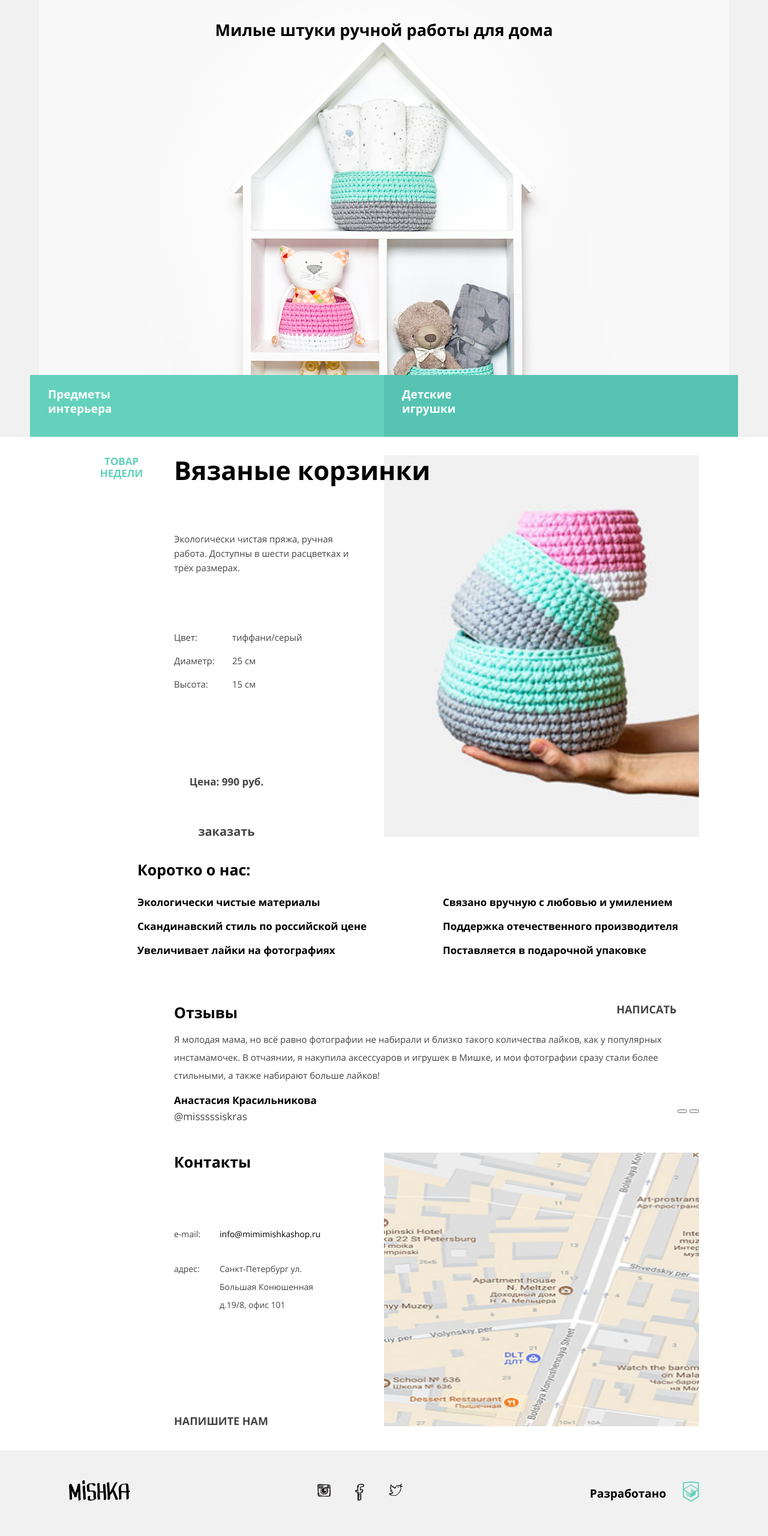
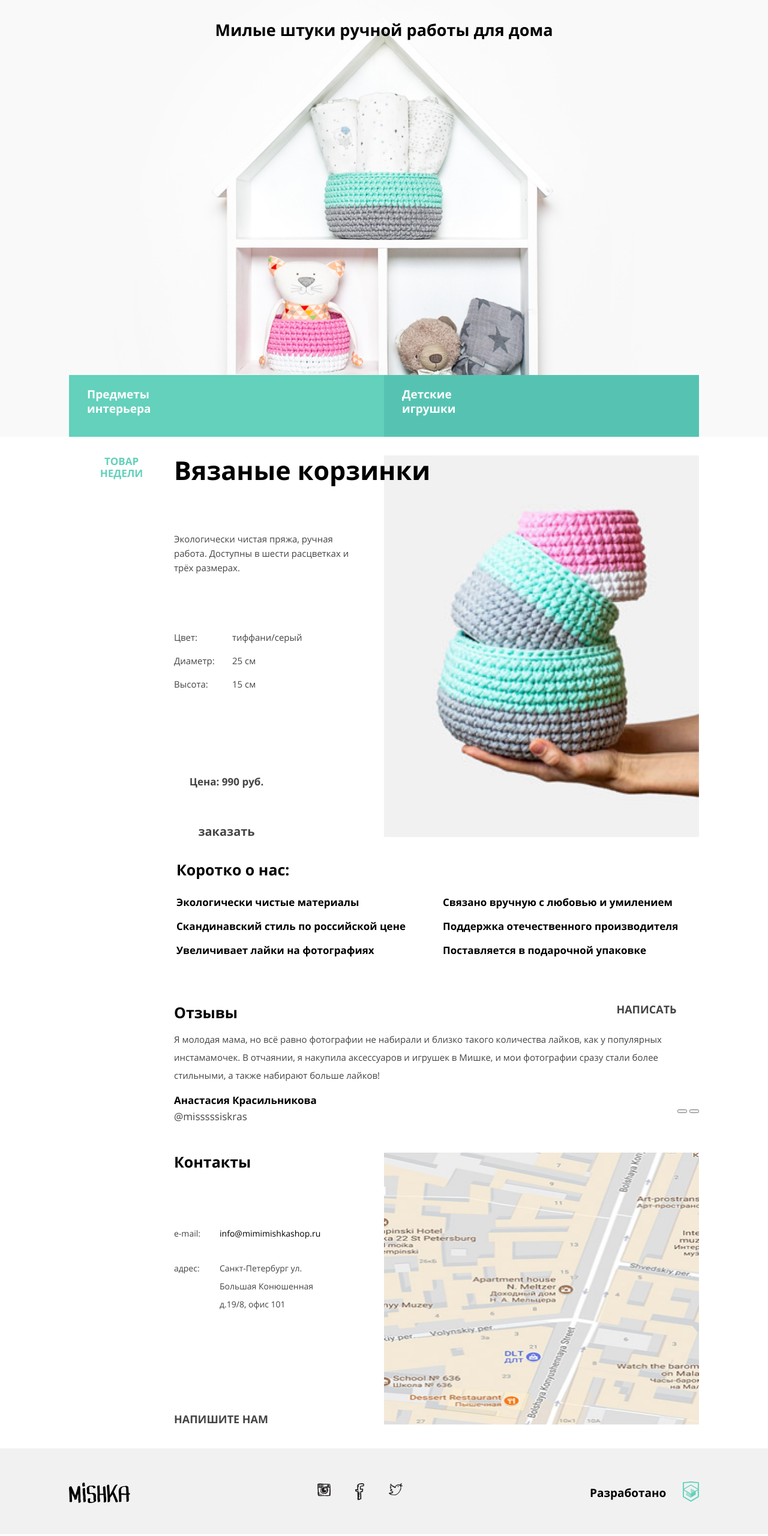
Before and after one commit to vital0101/1848215-mishka-24, a plain HTML site: page source/index.html in a window 1280 px wide. Shown: the part 226-2786 px from the top of the page at 60% size. Drawn offline with nearby package versions, Linux system fonts and the light colour scheme; files that its build step writes are made by us from their sources.

Commit message:
добавил класс container

```diff
--- a/source/index.html
+++ b/source/index.html
@@ -13,7 +13,7 @@
   <section class="intro">
     <h1 class="visually-hidden">Главная страница</h1>
     <header class="page-header">
-      <div class="page-header__wrapper">
+      <div class="container">
         <nav class="page-header__main-navigation main-navigation">
           <a class="main-navigation__logo-link" aria-label="Главная страница.">
             <img class="main-navigation__logo-image-mobile" src="./img/mishka-logo-mobile.svg"
@@ -65,7 +65,7 @@
       </div>
     </header>
     <section class="lead lead--background-image">
-      <div class="lead__wrapper">
+      <div class="lead__wrapper container">
         <h2 class="lead__title">Милые штуки ручной работы для дома</h2>
         <div class="lead__link-wrapper">
           <a class="lead__link lead__link--interior" href="#">
@@ -80,7 +80,7 @@
   </section>
   <main class="page-main">
     <section class="promo">
-      <div class="promo__wrapper">
+      <div class="promo__wrapper container">
         <h2 class="promo__title">Вязаные корзинки</h2>
         <span class="promo__label">товар недели</span>
         <p class="promo__text">Экологически чистая пряжа,
@@ -106,7 +106,7 @@
       </div>
     </section>
     <section class="about-us">
-      <div class="about-us__wrapper">
+      <div class="container">
         <h2 class="about-us__title">Коротко о нас:</h2>
         <ul class="about-us__list">
           <li class="about-us__item">Экологически чистые материалы</li>
@@ -119,7 +119,7 @@
       </div>
     </section>
     <section class="review">
-      <div class="review__wrapper slider">
+      <div class="review__wrapper container slider">
         <h2 class="slider__title">Отзывы</h2>
         <div class="slider__list">
           <blockquote class="slider__item">
@@ -161,7 +161,7 @@
     </section>
   </main>
   <footer class="page-footer">
-    <div class="page-footer__wrapper">
+    <div class="page-footer__wrapper container">
       <img class="page-footer__logo" src="./img/logo-footer.svg" alt="Логотип магазина Мишка.">
       <ul class="page-footer__social social">
         <li class="social__item">
--- a/source/sass/blocks/about-us.scss
+++ b/source/sass/blocks/about-us.scss
@@ -1,13 +1,5 @@
 .about-us {
   padding-bottom: 58px;
-}
-
-.about-us__wrapper {
-  padding: 0 30px;
-
-  @media (min-width: $vp--768) {
-    padding: 0 50px;
-  }
 }
 
 .about-us__title {
--- a/source/sass/blocks/contacts.scss
+++ b/source/sass/blocks/contacts.scss
@@ -12,9 +12,9 @@
 
   @media (min-width: $vp--1150) {
     grid-template-rows: repeat(3, auto);
-    width: 1150px;
+    grid-template-columns: 50px repeat(6, 1fr) 50px;
+    max-width: 1150px;
     margin: 0 auto;
-    grid-template-columns: 50px repeat(6, 1fr) 50px;
   }
 }
 
@@ -64,18 +64,19 @@
 }
 
 .contacts__map-image {
+  max-height: 454px;
   grid-column: 1/4;
   margin-bottom: 50px;
 
   @media (min-width: $vp--768) {
     grid-column: 1/7;
-    height: 457px;
+    // height: 457px;
   }
 
   @media (min-width: $vp--1150) {
     grid-column: 5/8;
     grid-row: 1/-1;
-    height: 457px;
+    // height: 457px;
     margin-bottom: 0;
   }
 }
--- a/source/sass/blocks/lead.scss
+++ b/source/sass/blocks/lead.scss
@@ -3,8 +3,8 @@
   background-color: $color-white-smoke;
   background-image: url("../img/hero-mobile.png");
   background-repeat: no-repeat;
-  background-position: top;
-  // background-size: cover;
+  background-position: center;
+  background-size: cover;
   border-top: 1px solid $color-grey;
 
   &--bg-image {
@@ -14,16 +14,12 @@
 
   @media (min-width: $vp--768) {
     min-height: 758px;
-    background-repeat: no-repeat;
-    background-position: top;
     background-image: url("../img/hero-tablet.png");
   }
 
   @media (min-width: $vp--1150) {
     min-height: 763px;
-    background-repeat: no-repeat;
-    background-position: top;
-    background-image: url("../../img/hero-desktop.png");
+    background-image: url("../img/hero-desktop.png");
   }
 }
 
@@ -31,10 +27,6 @@
   display: flex;
   flex-direction: column;
   min-height: inherit;
-
-  @media (min-width: $vp--768) {
-    padding: 0 50px;
-  }
 }
 
 .lead__title {
--- a/source/sass/blocks/page-footer.scss
+++ b/source/sass/blocks/page-footer.scss
@@ -1,5 +1,6 @@
 .page-footer {
   margin-top: auto;
+  padding: 25px 0 20px;
   min-height: 160px;
   width: 100%;
   background-color: $color-white-smoke;
@@ -15,7 +16,6 @@
   flex-direction: column;
   align-items: center;
   justify-content: space-between;
-  padding: 25px 30px 20px;
   height: 100%;
 
   &::after {
@@ -25,7 +25,7 @@
     background-color: $color-whisper;
     left: 30px;
     right: 30px;
-    top: 79px;
+    top: 50%;
 
     @media (min-width: $vp--768) {
       display: none;
@@ -35,23 +35,18 @@
   @media (min-width: $vp--768) {
     flex-direction: row;
     justify-content: space-between;
-    padding: 50px;
   }
 
   @media (min-width: $vp--1150) {
     flex-direction: row;
     justify-content: space-between;
-    padding: 50px;
-    width: 1150px;
-    margin: 0 auto;
   }
 }
 
 .page-footer__logo {
   display: none;
   width: 102px;
-  min-height: 34px;
-  margin-bottom: auto;
+  height: 34px;
 
   @media (min-width: $vp--768) {
     display: block;
--- a/source/sass/blocks/page-header.scss
+++ b/source/sass/blocks/page-header.scss
@@ -5,15 +5,3 @@
     min-height: 140px;
   }
 }
-
-.page-header__wrapper {
-  padding: 0 30px;
-
-  @media (min-width: $vp--768) {
-    padding: 0 50px;
-  }
-
-  @media (min-width: $vp--1150) {
-    // padding: 0 52px;
-  }
-}
--- a/source/sass/blocks/promo.scss
+++ b/source/sass/blocks/promo.scss
@@ -3,22 +3,16 @@
 }
 
 .promo__wrapper {
-  padding: 0 30px;
-
   @media (min-width: $vp--768) {
     display: grid;
     grid-template-columns: repeat(4, 1fr);
     grid-template-rows: repeat(5, auto);
-
-    padding: 0 50px;
   }
 
   @media (min-width: $vp--1150) {
     display: grid;
     grid-template-columns: repeat(6, 1fr);
     grid-template-rows: repeat(5, auto);
-    width: 1150px;
-    margin: 0 auto;
   }
 }
 
--- a/source/sass/blocks/review.scss
+++ b/source/sass/blocks/review.scss
@@ -3,15 +3,4 @@
 }
 
 .review__wrapper {
-  padding: 0 30px;
-
-  @media (min-width: $vp--768) {
-    padding: 0 50px;
-  }
-
-  @media (min-width: $vp--1150) {
-    width: 1150px;
-    margin: 0 auto;
-    padding: 0 50px;
-  }
 }
--- /dev/null
+++ b/source/sass/global/container.scss
@@ -0,0 +1,9 @@
+.container {
+  max-width: 1150px;
+  margin: 0 auto;
+  padding: 0 30px;
+
+  @media (min-width: $vp--768) {
+    padding: 0 50px;
+  }
+}
--- a/source/sass/style.scss
+++ b/source/sass/style.scss
@@ -4,10 +4,11 @@
 
 // Global
 // -------------------------------------
+@import "./variablse.scss";
 @import "./global/utils.scss";
 @import "./global/fonts.scss";
-@import "./variablse.scss";
 @import "./global/reboot.scss";
+@import "./global/container.scss";
 
 // Blocks
 // -------------------------------------
--- a/source/sass/variablse.scss
+++ b/source/sass/variablse.scss
@@ -26,7 +26,6 @@ $font-family-open-sans:      "Open Sans", "Arial", sans-serif;
 // Viewports
 // ---------------------------
 
-$vp--320:                     320px;
 $vp--768:                     768px;
 $vp--1150:                    1150px;
 
```
